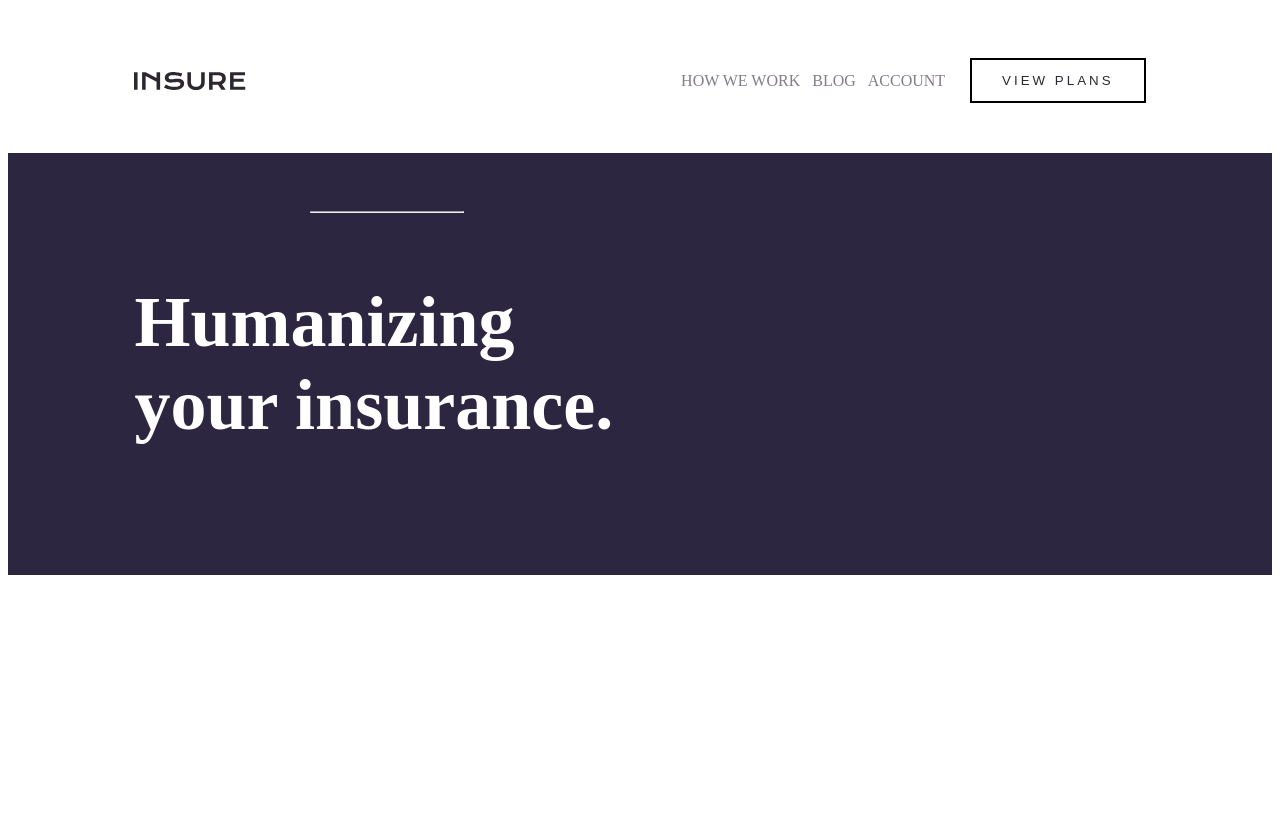
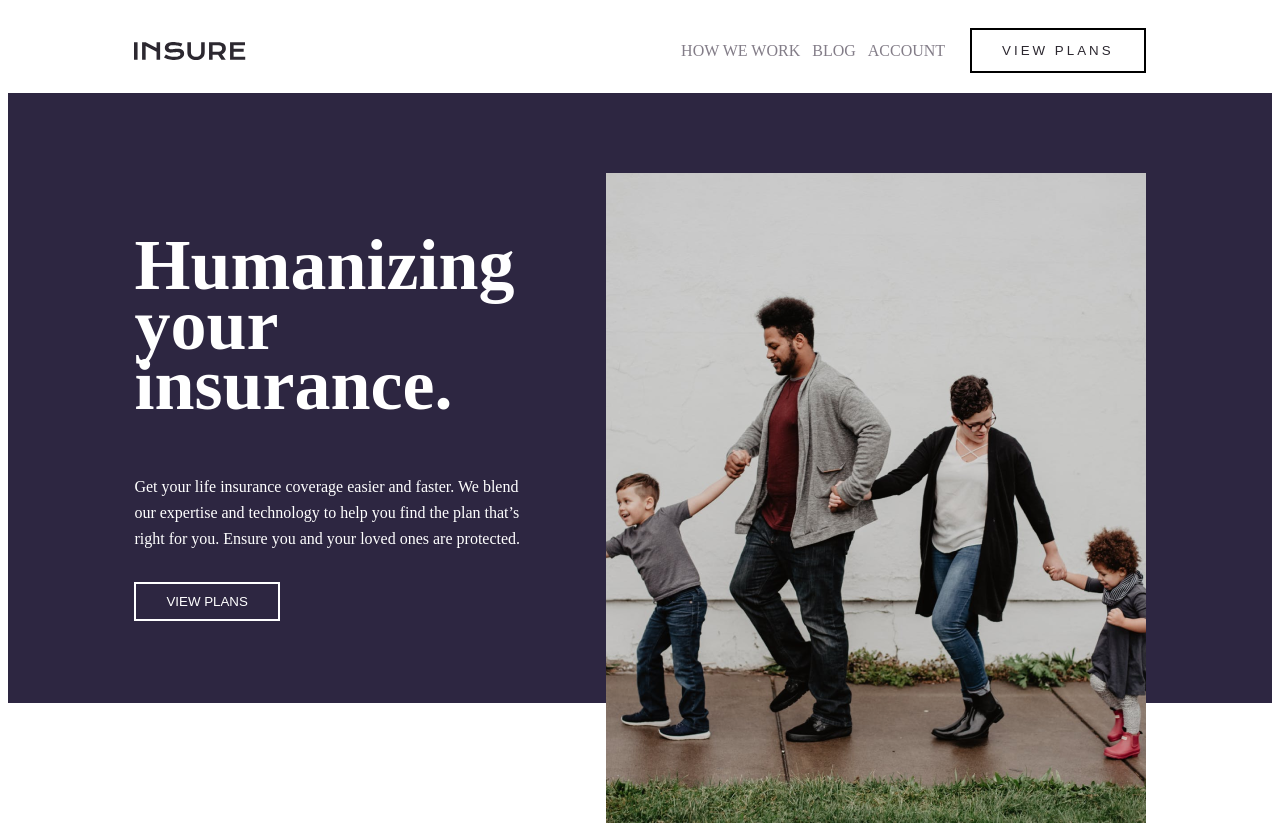
Before and after one commit to elbek1307/react, a React (Vite) app: page / in a window 1280 px wide. Before the commit the page ends 800 px from the top, so only its background shows below. Built offline with nearby package versions, Linux system fonts and the light colour scheme.

Commit message:
hero finished

```diff
--- a/src/componets/header/Header.css
+++ b/src/componets/header/Header.css
@@ -3,7 +3,7 @@ nav{
 }
 
 nav .container{
-    padding: 50px 0;
+    padding: 20px 0;
     display: flex;
     justify-content: space-between;
     align-items: center;
--- a/src/componets/hero/hero.css
+++ b/src/componets/hero/hero.css
@@ -4,23 +4,37 @@
 }
 
 .hero .container{
-    padding: 50px 0;
+    padding: 80px 0;
+    display: flex;
+    justify-content: space-between;
+  align-items: center;
 }
 
 .hero_content{
-    width: 50%;
-    display: flex;
-    flex-direction: column;
-    align-items: start;
-    justify-content: start;
+    width: 40%;
 }
 
-hr{
-    width: 30%;
-    color: white;
-}
+
 
 .hero_title{
     font-size: 72px;
     color: white;
+    line-height: 60px;
 }
+
+.hero_text{
+    color: white;
+    line-height: 26px;
+    margin: 30px 0;
+}
+
+.hero_btn{
+    padding: 10px 30px;
+    background: none;
+    border: solid 2px white;
+    color: white;
+}
+
+.hero_img{
+    margin-bottom: -200px;
+}
--- a/src/componets/hero/hero.jsx
+++ b/src/componets/hero/hero.jsx
@@ -1,6 +1,7 @@
-
 
 import "./hero.css"
+
+import hero_img from "../hero/heroimg.png"
 
 function Hero(){
     return(
@@ -8,10 +9,11 @@ function Hero(){
          <section className="hero">
             <div className="container">
                 <div className="hero_content">
-                    <hr />
                     <h1 className="hero_title">Humanizing <br />your insurance.</h1>
+                    <p className="hero_text">Get your life insurance coverage easier and faster. We blend our expertise and technology to help you find the plan that’s right for you. Ensure you and your loved ones are protected.</p>
+                    <button className="hero_btn">VIEW PLANS</button>
                 </div>
-                <img src="" alt="" className="hero_img" />
+                <img src={hero_img} alt="" className="hero_img" />
             </div>
          </section>
         </>
--- a/src/index.css
+++ b/src/index.css
@@ -1,7 +1,15 @@
+
+
 :root{
     --text-color: #837D88;
     --maintext-color: #2C2830;
     --back-color: #2D2641;
+}
+
+*{
+    padding: 0;
+    box-sizing: border-box;
+    border: 0;
 }
 
 .container{
```
